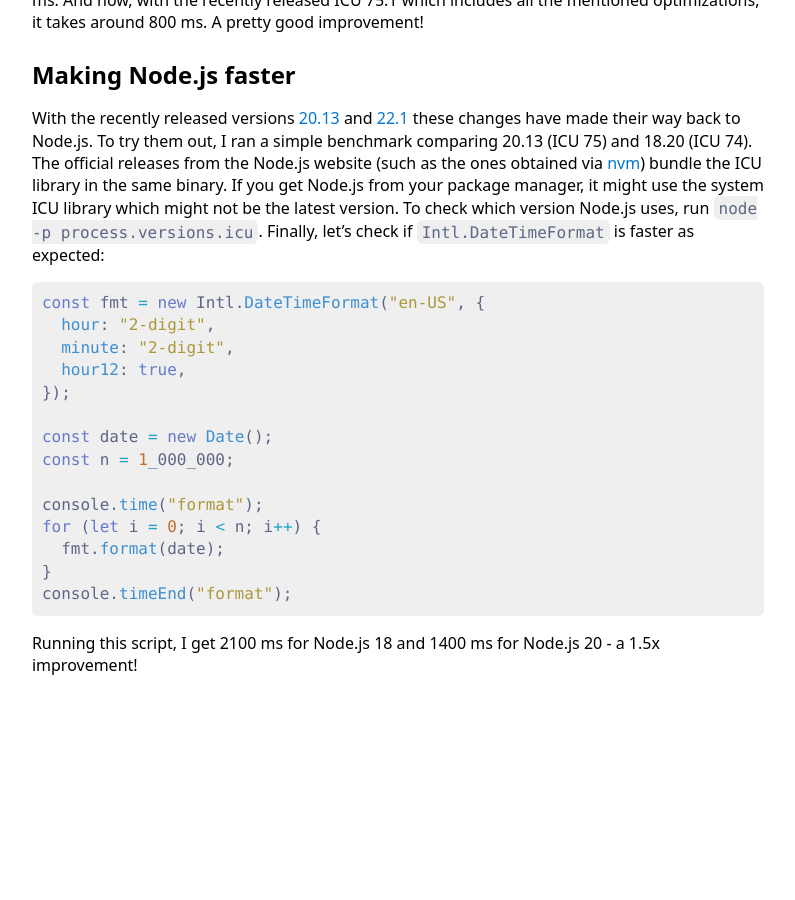
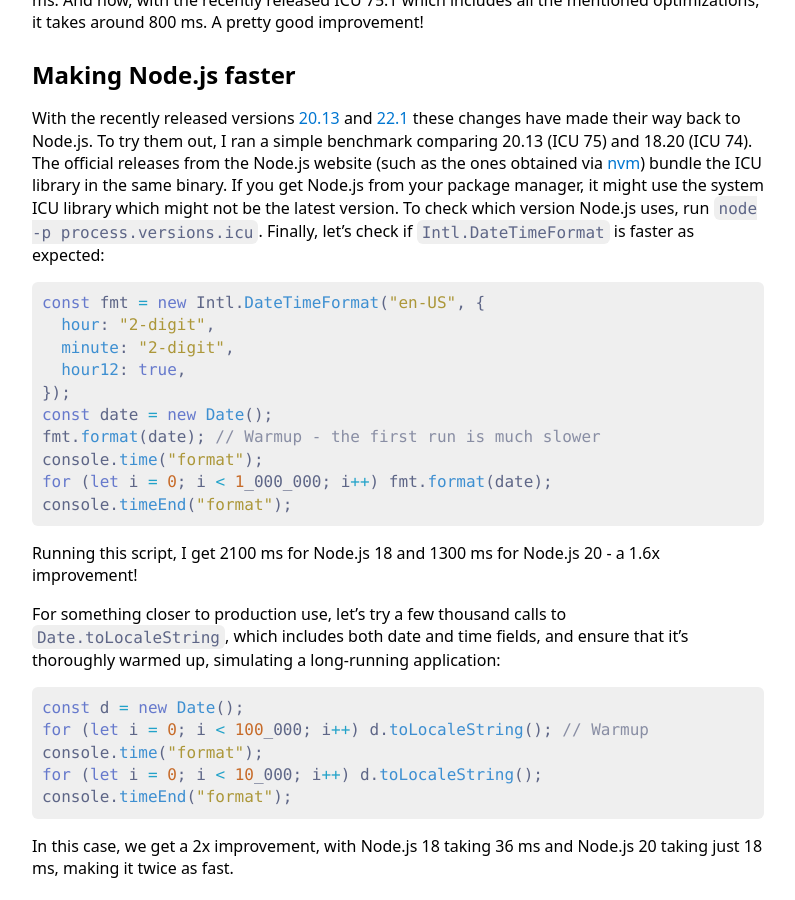
Before and after one commit to mohd-akram/blog, a Jekyll site: the page built from _posts/2024-05-21-improving-date-formatting-performance-in-node-js.md, in a window 1280 px wide and 900 px high, scrolled down 2897 px. Shown: the whole window, without its empty margins (242-1037 px from the left). Built offline with Jekyll 4.4.1, drawn with Linux system fonts in a browser that asks for light colours; our own code applies the rules of GitHub Pages for plain Markdown files; comment, search, counter and statistics services are not loaded; before the commit the page ends 3593 px from its top, so only the background shows below that.

Commit message:
Update post

````diff
--- a/_posts/2024-05-21-improving-date-formatting-performance-in-node-js.md
+++ b/_posts/2024-05-21-improving-date-formatting-performance-in-node-js.md
@@ -167,16 +167,27 @@
   minute: "2-digit",
   hour12: true,
 });
-
 const date = new Date();
-const n = 1_000_000;
-
+fmt.format(date); // Warmup - the first run is much slower
 console.time("format");
-for (let i = 0; i < n; i++) {
-  fmt.format(date);
-}
+for (let i = 0; i < 1_000_000; i++) fmt.format(date);
 console.timeEnd("format");
 ```
 
-Running this script, I get 2100 ms for Node.js 18 and 1400 ms for Node.js 20 -
-a 1.5x improvement!
+Running this script, I get 2100 ms for Node.js 18 and 1300 ms for Node.js 20 -
+a 1.6x improvement!
+
+For something closer to production use, let's try a few thousand calls to
+`Date.toLocaleString`, which includes both date and time fields, and ensure
+that it's thoroughly warmed up, simulating a long-running application:
+
+```javascript
+const d = new Date();
+for (let i = 0; i < 100_000; i++) d.toLocaleString(); // Warmup
+console.time("format");
+for (let i = 0; i < 10_000; i++) d.toLocaleString();
+console.timeEnd("format");
+```
+
+In this case, we get a 2x improvement, with Node.js 18 taking 36 ms and Node.js
+20 taking just 18 ms, making it twice as fast.
````
